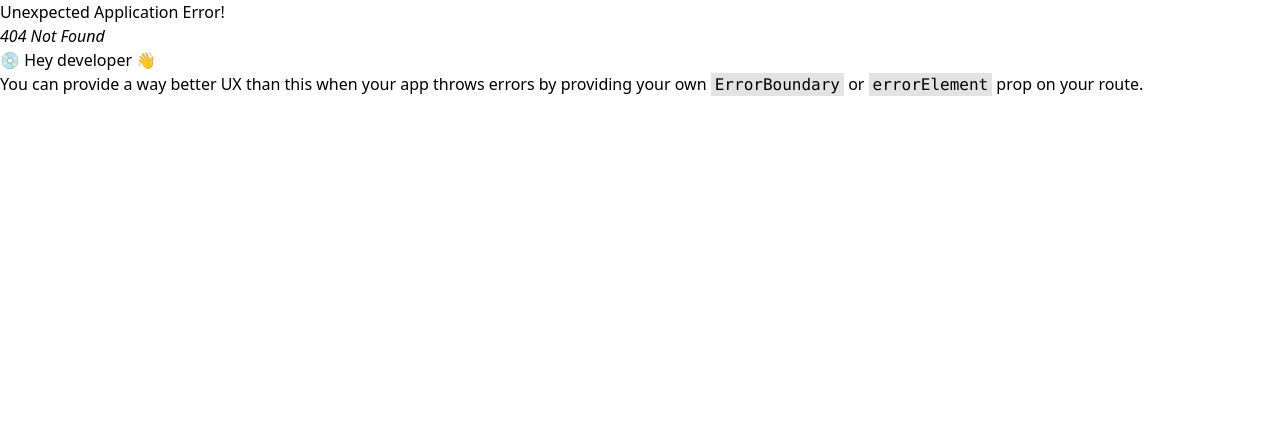
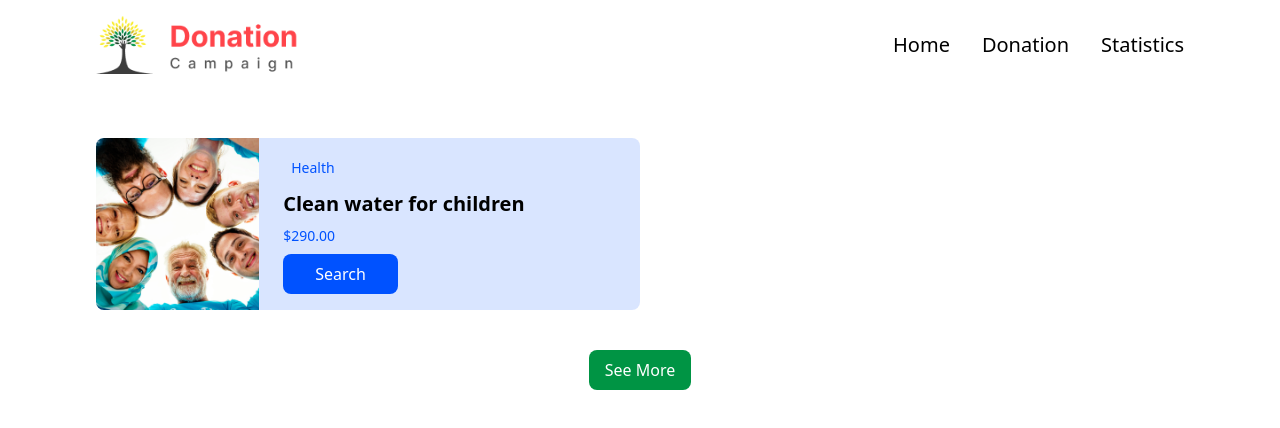
Before and after one commit to ornob90/donation-campaign, a React (Vite) app: page /Donations in a window 1280 px wide. Before the commit this address had no page. Shown: the top 428 px of the page. Built offline with nearby package versions, Linux system fonts and the light colour scheme.

Commit message:
my donation page static design complete

```diff
--- a/src/Routes/Routes.jsx
+++ b/src/Routes/Routes.jsx
@@ -3,6 +3,7 @@ import { createBrowserRouter } from "react-router-dom";
 import RootLayout from "../Layout/RootLayout";
 import Home from "../pages/Home";
 import DonationDetails from "../pages/DonationDetails";
+import MyDonations from "../pages/MyDonations";
 
 const router = createBrowserRouter([
   {
@@ -17,6 +18,10 @@ const router = createBrowserRouter([
         path: ":type/:id",
         element: <DonationDetails />,
       },
+      {
+        path: "Donations",
+        element: <MyDonations />,
+      },
     ],
   },
 ]);
--- a/src/components/Header/DonationCard.jsx
+++ b/src/components/Header/DonationCard.jsx
@@ -1,5 +1,6 @@
 import React from "react";
 import { useNavigate } from "react-router-dom";
+import CategoryBtn from "../Shared/CategoryBtn";
 
 const DonationCard = () => {
   const navigate = useNavigate();
@@ -10,12 +11,7 @@ const DonationCard = () => {
     >
       <img src="/assets/Health.png" alt="Health Image" />
       <div className="pl-2 py-2">
-        <button
-          type="button"
-          className="bg-[#0052FF]/[.20] text-[#0052FF] font-medium py-1 px-2 text-sm rounded-md"
-        >
-          Health
-        </button>
+        <CategoryBtn color="#0052FF">Health</CategoryBtn>
         <h3 className="text-[#0052FF] font-[600] text-lg ">
           Clean water for children
         </h3>
--- a/src/components/Header/Navbar.jsx
+++ b/src/components/Header/Navbar.jsx
@@ -18,8 +18,8 @@ const Navbar = () => {
           />
         </div>
         <div className="hidden text-lg md:text-xl  w-3/5 lg:flex justify-end gap-8 items-center">
-          <NavLink>Home</NavLink>
-          <NavLink>Donation</NavLink>
+          <NavLink to="/">Home</NavLink>
+          <NavLink to="/Donations">Donation</NavLink>
           <NavLink>Statistics</NavLink>
         </div>
 
@@ -30,7 +30,7 @@ const Navbar = () => {
 
         {menu && (
           <div
-            className={`absolute top-0 z-[10] transition-right duration-500 ease-in flex flex-col w-full h-full gap-16 bg-gray-200 ${
+            className={`absolute top-0 z-[10] transition-right duration-500 ease-in flex flex-col w-full h-full gap-16 bg-gray-200  ${
               menu ? "right-0" : "-right-[100%]"
             }  `}
           >
@@ -44,8 +44,8 @@ const Navbar = () => {
               className="
          flex flex-col lg:hidden z-[10] justify-center items-center gap-8 text-xl"
             >
-              <NavLink>Home</NavLink>
-              <NavLink>Donation</NavLink>
+              <NavLink to="/">Home</NavLink>
+              <NavLink to="/Donations">Donation</NavLink>
               <NavLink>Statistics</NavLink>
             </div>
           </div>
--- /dev/null
+++ b/src/components/Shared/CategoryBtn.jsx
@@ -0,0 +1,14 @@
+import React from "react";
+
+const CategoryBtn = ({ children, color }) => {
+  return (
+    <button
+      type="button"
+      className={`bg-[${color}]/[.20] text-[${color}] font-medium py-1 px-2 text-sm rounded-md`}
+    >
+      {children}
+    </button>
+  );
+};
+
+export default CategoryBtn;
--- /dev/null
+++ b/src/pages/MyDonations.jsx
@@ -0,0 +1,43 @@
+import React from "react";
+import Container from "../components/Shared/Container";
+import CategoryBtn from "../components/Shared/CategoryBtn";
+
+const MyDonations = () => {
+  return (
+    <Container>
+      <div className="grid mt-12 grid-cols-1 lg:grid-cols-2">
+        <div className="flex bg-[#0052FF]/[.15] rounded-lg gap-2">
+          <div className="w-[40%] md:w-[30%]">
+            <img
+              className="rounded-l-lg w-full h-full object-cover"
+              src="/assets/Health.png"
+              alt=""
+            />
+          </div>
+          <div className="flex flex-col gap-2 py-4 pr-1 lg:p-4">
+            <div>
+              <CategoryBtn color="#0052FF">Health</CategoryBtn>
+            </div>
+            <p className="text-black font-bold text-md  md:text-xl">
+              Clean water for children
+            </p>
+            <p className="text-sm  text-[#0052FF]">$290.00</p>
+            <div>
+              <button className="text-white py-1 lg:py-2 px-5 lg:px-8 rounded-lg text-sm lg:text-base bg-[#0052FF]">
+                Search
+              </button>
+            </div>
+          </div>
+        </div>
+      </div>
+
+      <div className="w-full flex justify-center items-center">
+        <button className="mt-10 bg-[#009444] text-white py-2 px-4 rounded-lg">
+          See More
+        </button>
+      </div>
+    </Container>
+  );
+};
+
+export default MyDonations;
```
